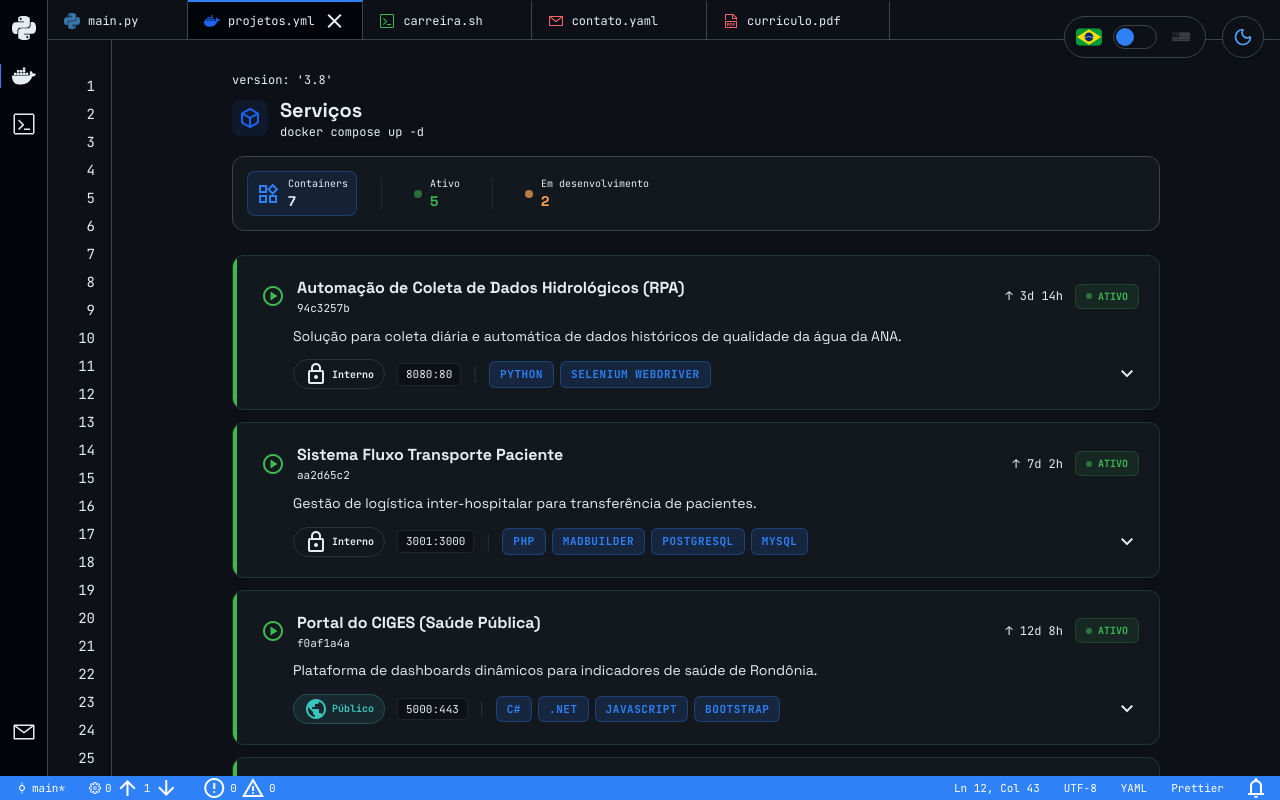
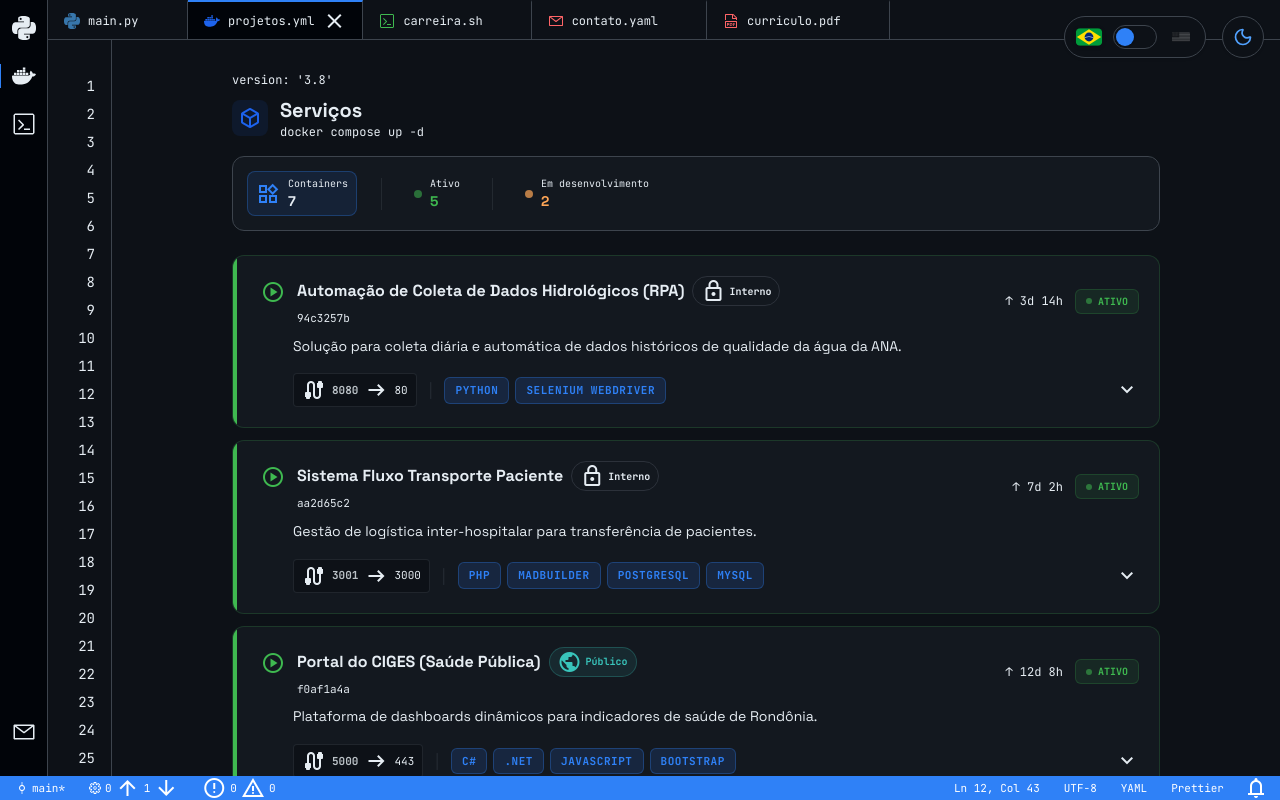
Before and after one commit to portoduque/gabriel-porto-portfolio, a Next.js app: page / in a window 1280 px wide. Both pictures are taken after a click on the button 23 px from the left and 76 px from the top of the page. Built offline with nearby package versions, Linux system fonts and the light colour scheme.

Commit message:
Melhoria projetos-compose

```diff
--- a/src/components/content/DockerComposeView.tsx
+++ b/src/components/content/DockerComposeView.tsx
@@ -22,6 +22,37 @@ const CONTAINER_META = [
     { status: "running", uptime: "5d 19h", port: 8082, internalPort: 80 },
     { status: "exited", uptime: "—", port: 8083, internalPort: 443 },
 ];
+
+const PROJECT_METADATA: Record<string, { deps: string[], resources: { cpu: string, mem: string } }> = {
+    "rpa-ana": {
+        deps: ["selenium-grid", "chromium-headless", "redis-cache"],
+        resources: { cpu: "0.8%", mem: "142MiB" }
+    },
+    "fluxo-paciente": {
+        deps: ["postgres-db", "rabbitmq", "whatsapp-api"],
+        resources: { cpu: "1.2%", mem: "256MiB" }
+    },
+    "portal-ciges": {
+        deps: ["sqlserver", "dot-net-runtime", "redis"],
+        resources: { cpu: "2.4%", mem: "412MiB" }
+    },
+    "respirar-mobile": {
+        deps: ["firebase-auth", "firestore", "push-emitter"],
+        resources: { cpu: "0.2%", mem: "84MiB" }
+    },
+    "saude-digital": {
+        deps: ["next-ssr", "api-gateway"],
+        resources: { cpu: "4.1%", mem: "320MiB" }
+    },
+    "captacao-recursos": {
+        deps: ["mysql-db", "php-fpm", "nginx"],
+        resources: { cpu: "0.5%", mem: "128MiB" }
+    },
+    "portal-telesaude": {
+        deps: ["webrtc-server", "mysql-db", "socket-io"],
+        resources: { cpu: "3.8%", mem: "512MiB" }
+    }
+};
 
 function getLogLines(locale: string) {
     if (locale === "en") {
@@ -53,11 +84,15 @@ export function DockerComposeView() {
     const [filterStatus, setFilterStatus] = useState<"all" | "running" | "exited">("all");
     const logLines = getLogLines(locale);
 
-    const enriched = projects.map((p, i) => ({
+    const enriched = projects.map((p, i) => {
+        const meta = PROJECT_METADATA[p.id] || { deps: [], resources: { cpu: "0%", mem: "0MiB" } };
+        return {
             ...p,
             containerId: generateHash(),
             ...CONTAINER_META[i % CONTAINER_META.length],
-    }));
+            dockerMeta: meta
+        };
+    });
 
     const filtered = filterStatus === "all"
         ? enriched
@@ -159,22 +194,40 @@ export function DockerComposeView() {
 
                                 <div className="p-4 lg:p-5 pl-5 lg:pl-7">
                                     {/* Top row */}
-                                    <div className="flex flex-col sm:flex-row sm:items-center justify-between gap-2 mb-2">
-                                        <div className="flex items-center gap-3">
-                                            <span className={`material-symbols-outlined text-lg ${isRunning ? "text-neon-green" : "text-red-400/60"}`}>
+                                    <div className="flex flex-col sm:flex-row sm:items-center justify-between gap-3 mb-2">
+                                        <div className="flex items-start gap-3">
+                                            <span className={`material-symbols-outlined text-lg mt-1 ${isRunning ? "text-neon-green" : "text-neon-orange/70"}`}>
                                                 {isRunning ? "play_circle" : "stop_circle"}
                                             </span>
+
                                             <div>
+                                                <div className="flex flex-wrap items-center gap-2 mb-1">
                                                     <h3 className="text-base font-bold text-foreground group-hover:text-primary transition-colors">
                                                         {container.name}
                                                     </h3>
+                                                    {/* Visibility badge with material icon + tooltip */}
+                                                    <span
+                                                        title={t(`docker.visibility.${container.visibility}.desc`)}
+                                                        className={`inline-flex items-center gap-1 text-[10px] font-bold font-[family-name:var(--font-mono)] px-2 py-0.5 rounded-full border cursor-help transition-colors ${container.visibility === "public"
+                                                            ? "bg-neon-cyan/10 text-neon-cyan border-neon-cyan/25 hover:bg-neon-cyan/20"
+                                                            : "bg-muted/10 text-muted/70 border-border/60 hover:bg-muted/20"
+                                                            }`}>
+                                                        <span className="material-symbols-outlined text-[10px] leading-none">
+                                                            {container.visibility === "public" ? "public" : "lock"}
+                                                        </span>
+                                                        {t(`docker.visibility.${container.visibility}`)}
+                                                    </span>
+                                                </div>
                                                 <p className="text-[11px] font-[family-name:var(--font-mono)] text-muted/60">
                                                     {container.containerId}
                                                 </p>
                                             </div>
                                         </div>
 
-                                        {/* Status + uptime */}
+                                        {/* Actions + Status */}
+                                        <div className="flex items-center gap-4 sm:ml-auto">
+                                            {/* (Moved action button to expanded details pane) */}
+
                                             <div className="flex items-center gap-3">
                                                 {isRunning && (
                                                     <span className="text-xs font-[family-name:var(--font-mono)] text-muted">
@@ -190,32 +243,25 @@ export function DockerComposeView() {
                                                 </span>
                                             </div>
                                         </div>
+                                    </div>
 
                                     {/* Description */}
-                                    <p className="text-sm text-muted leading-relaxed mb-3 ml-8">
+                                    <p className="text-sm text-muted leading-relaxed mb-4 ml-8">
                                         {container.description}
                                     </p>
 
-                                    {/* Meta row: visibility + ports + tech */}
+                                    {/* Meta row: ports + tech */}
                                     <div className="flex flex-wrap items-center gap-3 ml-8">
-                                        {/* Visibility badge with material icon */}
-                                        <span className={`inline-flex items-center gap-1 text-[10px] font-bold font-[family-name:var(--font-mono)] px-2.5 py-0.5 rounded-full border ${container.visibility === "public"
-                                                ? "bg-neon-cyan/10 text-neon-cyan border-neon-cyan/25"
-                                                : "bg-muted/10 text-muted/70 border-border/60"
-                                            }`}>
-                                            <span className="material-symbols-outlined text-[11px] leading-none">
-                                                {container.visibility === "public" ? "public" : "lock"}
-                                            </span>
-                                            {t(`docker.visibility.${container.visibility}`)}
-                                        </span>
-
                                         {/* Port mapping */}
-                                        <span className="text-[11px] font-[family-name:var(--font-mono)] text-muted/50 bg-background/80 dark:bg-panel px-2 py-0.5 rounded border border-border/40">
-                                            {container.port}:{container.internalPort}
-                                        </span>
+                                        <div className="flex items-center gap-1.5 text-[11px] font-[family-name:var(--font-mono)] bg-background/80 dark:bg-panel px-2 py-1 rounded border border-border/40 text-muted/70">
+                                            <span className="material-symbols-outlined text-[12px]">cable</span>
+                                            <span className="text-foreground/80 font-bold">{container.port}</span>
+                                            <span className="material-symbols-outlined text-[12px] text-muted/50">arrow_right_alt</span>
+                                            <span>{container.internalPort}</span>
+                                        </div>
 
                                         {/* Separator */}
-                                        <span className="text-border/50">|</span>
+                                        <span className="text-border/40">|</span>
 
                                         {/* Tech tags — prominent */}
                                         <div className="flex flex-wrap gap-1.5">
@@ -250,11 +296,51 @@ export function DockerComposeView() {
                                         >
                                             <div className="border-t border-border/30 bg-background/60 dark:bg-panel/80 p-4 pl-7">
                                                 {/* Highlight */}
-                                                <div className="mb-3">
+                                                <div className="mb-4">
                                                     <span className="text-[10px] font-bold font-[family-name:var(--font-mono)] text-muted uppercase tracking-wider">{t("docker.highlight")}</span>
-                                                    <p className="text-sm text-foreground/80 mt-1 font-[family-name:var(--font-mono)]">
-                                                        → {container.highlight}
+                                                    <p className="text-sm text-foreground/80 mt-1 font-[family-name:var(--font-mono)] border-l-2 border-primary/40 pl-3 py-0.5">
+                                                        {container.highlight}
                                                     </p>
+                                                </div>
+
+                                                {/* Clean Info Line: Deps + Stats */}
+                                                <div className="mb-4 flex flex-wrap items-center gap-x-6 gap-y-3 font-[family-name:var(--font-mono)]">
+                                                    {/* Dependencies */}
+                                                    {container.dockerMeta.deps.length > 0 && (
+                                                        <div>
+                                                            <div className="text-[10px] text-muted/60 uppercase tracking-wider mb-1.5 flex items-center gap-1.5">
+                                                                <span className="material-symbols-outlined text-[12px]">account_tree</span>
+                                                                depends_on
+                                                            </div>
+                                                            <div className="flex flex-wrap gap-1.5">
+                                                                {container.dockerMeta.deps.map((dep, idx) => (
+                                                                    <span key={idx} className="text-xs text-foreground/70 bg-background/50 border border-border/40 px-2 py-0.5 rounded-md">
+                                                                        {dep}
+                                                                    </span>
+                                                                ))}
+                                                            </div>
+                                                        </div>
+                                                    )}
+
+                                                    {/* Resouces (if running) */}
+                                                    {isRunning && (
+                                                        <div>
+                                                            <div className="text-[10px] text-muted/60 uppercase tracking-wider mb-1.5 flex items-center gap-1.5">
+                                                                <span className="material-symbols-outlined text-[12px]">speed</span>
+                                                                docker stats
+                                                            </div>
+                                                            <div className="flex items-center gap-3">
+                                                                <div className="text-xs flex items-center gap-1.5">
+                                                                    <span className="text-muted/50">CPU:</span>
+                                                                    <span className="text-neon-cyan/90">{container.dockerMeta.resources.cpu}</span>
+                                                                </div>
+                                                                <div className="text-xs flex items-center gap-1.5">
+                                                                    <span className="text-muted/50">MEM:</span>
+                                                                    <span className="text-neon-cyan/90">{container.dockerMeta.resources.mem}</span>
+                                                                </div>
+                                                            </div>
+                                                        </div>
+                                                    )}
                                                 </div>
 
                                                 {/* Simulated logs */}
@@ -277,6 +363,20 @@ export function DockerComposeView() {
                                                         </div>
                                                     </div>
                                                 )}
+
+                                                {/* Action Button */}
+                                                <div className="mt-5 flex justify-end">
+                                                    <button
+                                                        onClick={(e) => {
+                                                            e.stopPropagation();
+                                                            // Functionality coming soon
+                                                        }}
+                                                        className="flex items-center gap-2 px-4 py-2 rounded-lg text-xs font-bold font-[family-name:var(--font-mono)] text-primary border border-primary/30 bg-primary/5 hover:bg-primary hover:text-white transition-all duration-300 uppercase tracking-tight shadow-sm"
+                                                    >
+                                                        {t("docker.action.details")}
+                                                        <span className="material-symbols-outlined text-[16px]">open_in_new</span>
+                                                    </button>
+                                                </div>
                                             </div>
                                         </motion.div>
                                     )}
--- a/src/lib/translations.ts
+++ b/src/lib/translations.ts
@@ -168,7 +168,14 @@ const pt: Record<string, string> = {
     "docker.logs": "Logs Recentes",
     "docker.footer": "containers listados",
     "docker.visibility.public": "Público",
+    "docker.visibility.public.desc": "Ferramenta de uso público.",
     "docker.visibility.private": "Interno",
+    "docker.visibility.private.desc": "Ferramenta de uso restrito.",
+    "docker.action.details": "Ver detalhes",
+    "docker.inspect": "Configurações (docker inspect)",
+    "docker.meta.image": "Image / Repo:",
+    "docker.meta.env": "Environment Variables (ENV):",
+    "docker.meta.volumes": "Volumes:",
 
     // Swagger View
     "swagger.title": "Gabriel Porto API",
@@ -379,7 +386,14 @@ const en: Record<string, string> = {
     "docker.logs": "Recent Logs",
     "docker.footer": "containers listed",
     "docker.visibility.public": "Public",
+    "docker.visibility.public.desc": "Public use tool.",
     "docker.visibility.private": "Internal",
+    "docker.visibility.private.desc": "Restricted use tool.",
+    "docker.action.details": "View details",
+    "docker.inspect": "Configuration (docker inspect)",
+    "docker.meta.image": "Image / Repo:",
+    "docker.meta.env": "Environment Variables (ENV):",
+    "docker.meta.volumes": "Volumes:",
 
     // Swagger View
     "swagger.title": "Gabriel Porto API",
```
Also changed, not shown: .agent/skills/user-context-gabriel/references/perfil.md. Lines whose indentation alone changed are shown as unchanged.
